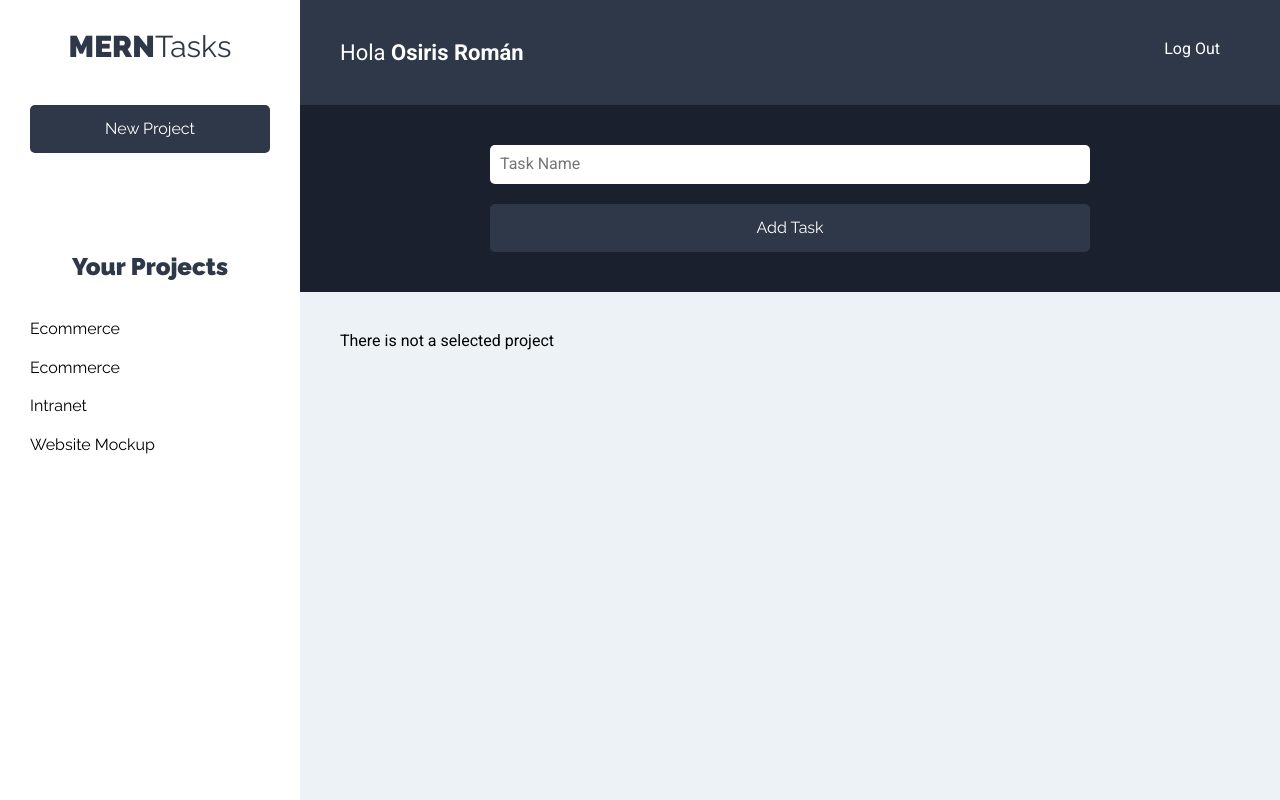
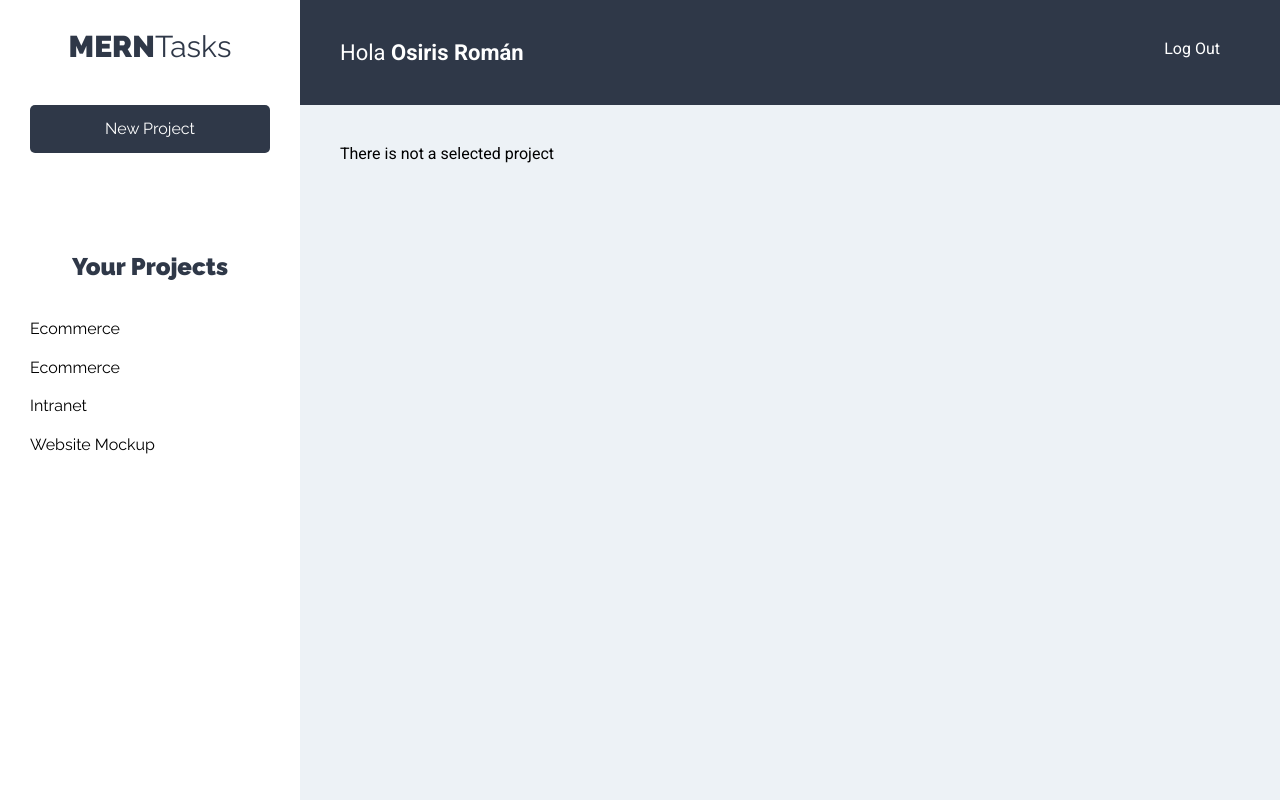
Before and after one commit to OsirisRoman/project_manager_frontend, a React (Create React App) app: page /projects in a window 1280 px wide. Built offline with nearby package versions, Linux system fonts and the light colour scheme.

Commit message:
Improving the projects component
Hiding the "add new task" feature when a project is not selected.

```diff
--- a/src/components/projects/Projects.jsx
+++ b/src/components/projects/Projects.jsx
@@ -1,4 +1,4 @@
-import React, { useContext } from 'react';
+import React, { Fragment, useContext } from 'react';
 
 import Sidebar from '../layout/Sidebar';
 import Navbar from '../layout/Navbar';
@@ -20,14 +20,19 @@ const Projects = () => {
         <Navbar />
 
         <main>
-          <TaskForm />
-          <div className='contenedor-tareas'>
-            {Object.keys(projectTasks).length === 0 ? (
-              <div> There is not a selected project </div>
-            ) : (
-              <TasksList key={projectTasks.id} project={projectTasks} />
-            )}
-          </div>
+          {Object.keys(projectTasks).length === 0 ? (
+            <div className='contenedor-tareas'>
+              {' '}
+              There is not a selected project{' '}
+            </div>
+          ) : (
+            <Fragment>
+              <TaskForm />
+              <div className='contenedor-tareas'>
+                <TasksList key={projectTasks.id} project={projectTasks} />
+              </div>
+            </Fragment>
+          )}
         </main>
       </div>
     </div>
```
